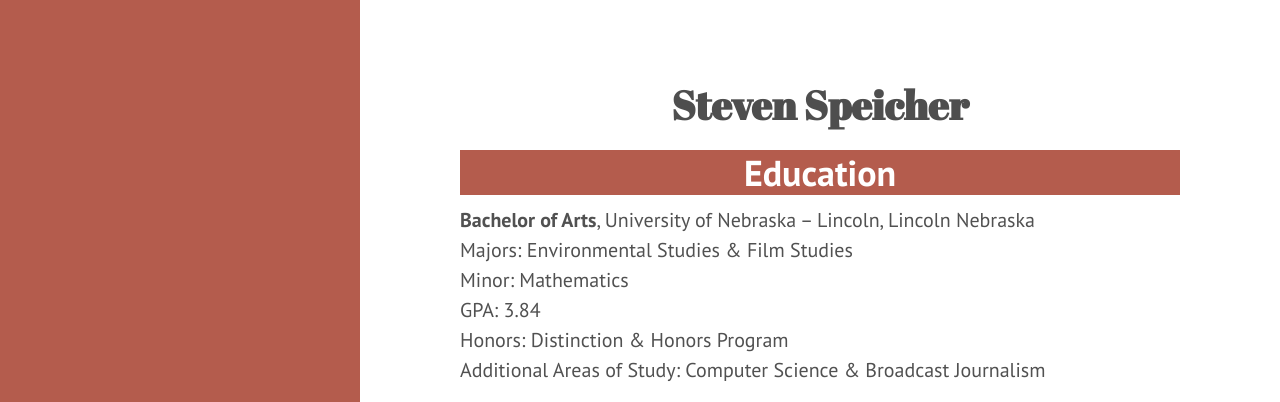
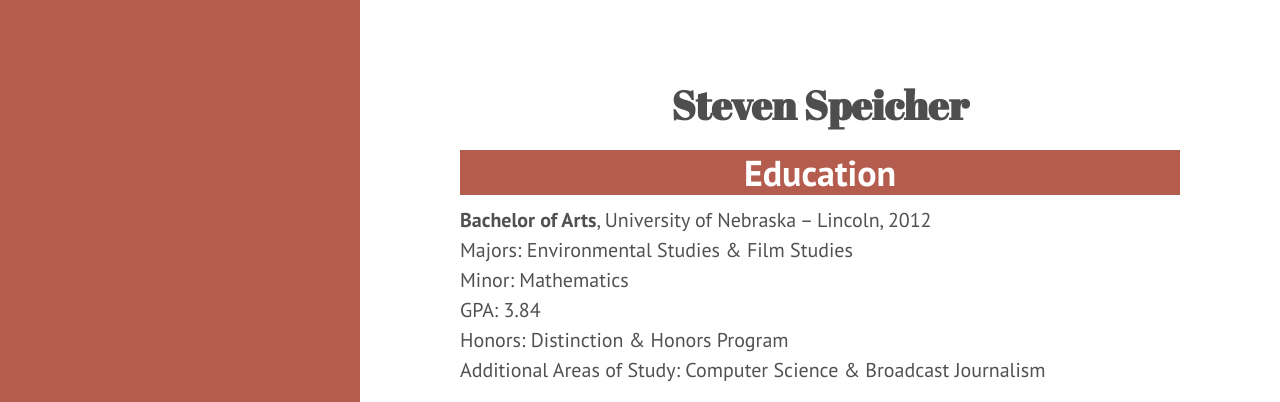
Before and after one commit to stvnspchr/stvnspchr.github.io, a Jekyll site: the page built from resume/index.html, in a window 1280 px wide and 900 px high. Shown: the top 402 px of the window. Built offline with Jekyll 4.4.1, drawn with Linux system fonts in a browser that asks for light colours; Markdown is read by kramdown in place of the engine named in the settings.

Commit message:
ah crap grad year

```diff
--- a/resume/index.html
+++ b/resume/index.html
@@ -9,7 +9,7 @@
 
 <h2>Education</h2>
 
-<p><span class="bold">Bachelor of Arts</span>, University of Nebraska – Lincoln, Lincoln Nebraska</p>
+<p><span class="bold">Bachelor of Arts</span>, University of Nebraska – Lincoln, 2012</p>
 <p>Majors: Environmental Studies & Film Studies</p>
 <p>Minor: Mathematics</p>
 <p>GPA: 3.84</p>
```
